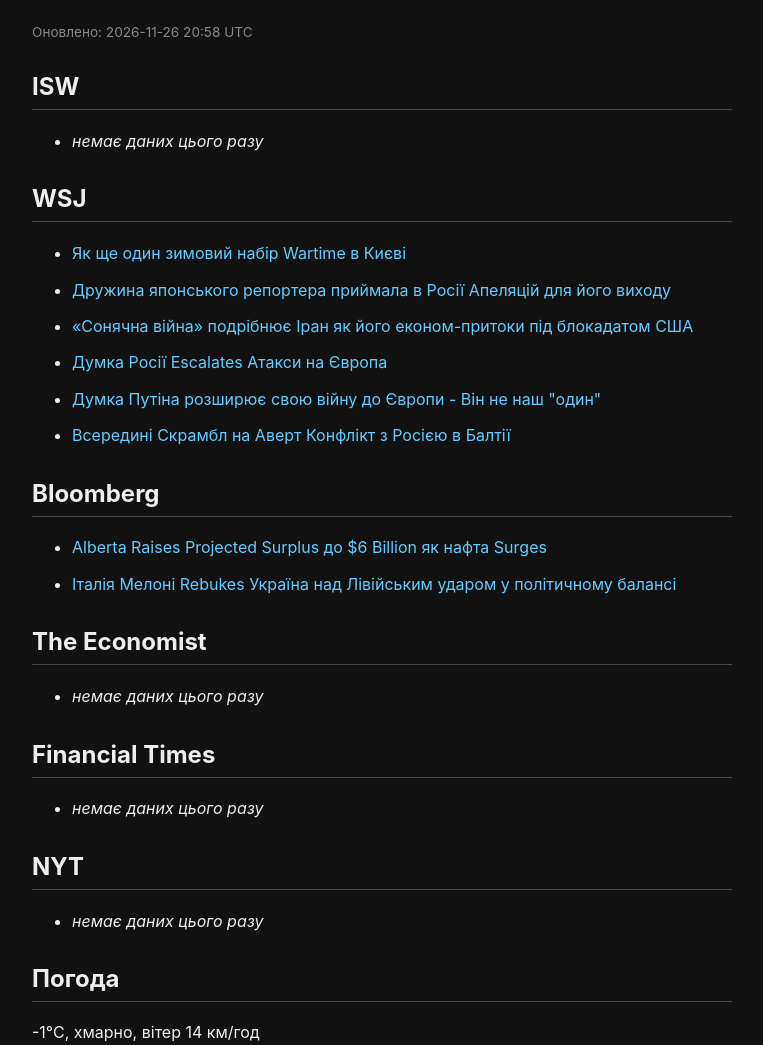
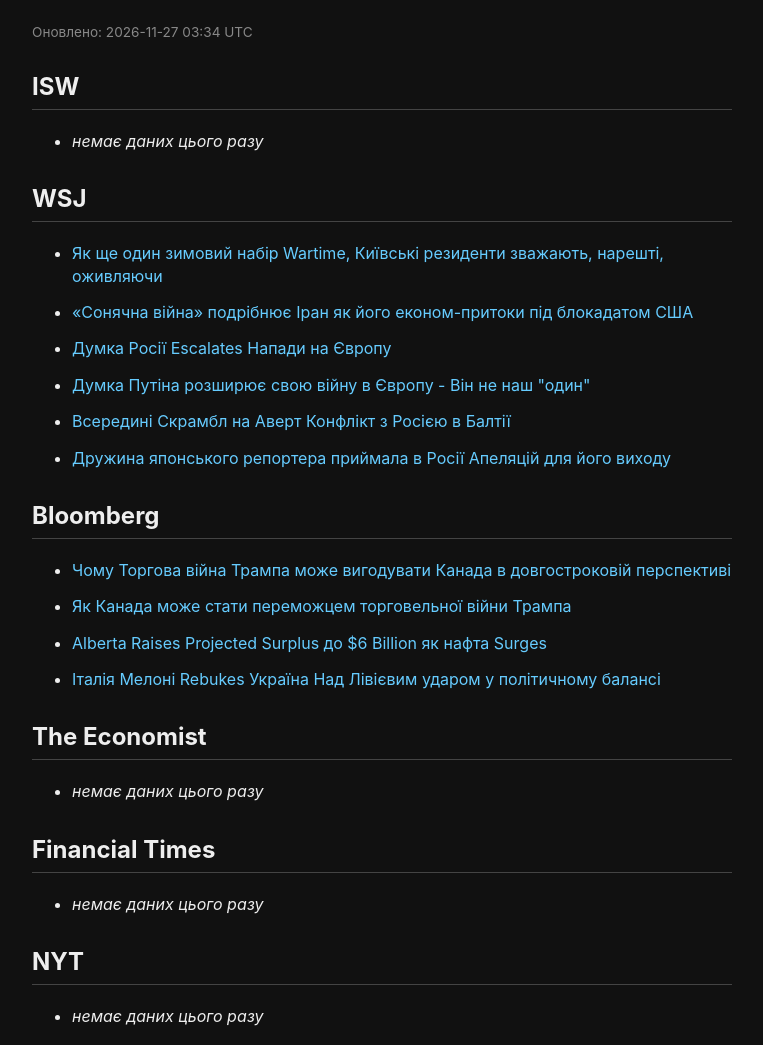
Before and after one commit to zyk59yd6rd-png/zyk59yd6rd-png.github.io, a plain HTML site: page index.html in a window 1280 px wide. Shown: the top 1045 px of the page, without its empty margins (258-1021 px from the left). Drawn offline with Linux system fonts and the light colour scheme.

Commit message:
Update news

```diff
--- a/index.html
+++ b/index.html
@@ -14,24 +14,26 @@
 </style>
 </head>
 <body>
-<p class="updated">Оновлено: 2026-11-26 20:58 UTC</p>
+<p class="updated">Оновлено: 2026-11-27 03:34 UTC</p>
 <h2>ISW</h2>
 <ul>
   <li><em>немає даних цього разу</em></li>
 </ul>
 <h2>WSJ</h2>
 <ul>
-  <li><a href="https://www.wsj.com/world/as-another-wartime-winter-sets-in-kyiv-residents-weigh-finally-leaving-c76357dc?mod=rss_worldnews" target="_blank">Як ще один зимовий набір Wartime в Києві</a></li>
+  <li><a href="https://www.wsj.com/world/as-another-wartime-winter-sets-in-kyiv-residents-weigh-finally-leaving-c76357dc?mod=rss_worldnews" target="_blank">Як ще один зимовий набір Wartime, Київські резиденти зважають, нарешті, оживляючи</a></li>
+  <li><a href="https://www.wsj.com/world/middle-east/a-silent-war-grips-iran-as-its-economy-strains-under-u-s-blockade-36bfa5d4?mod=rss_worldnews" target="_blank">«Сонячна війна» подрібнює Іран як його економ-притоки під блокадатом США</a></li>
+  <li><a href="https://www.wsj.com/opinion/russia-europe-attacks-shadow-war-iiss-report-fcee9238?mod=rss_worldnews" target="_blank">Думка Росії Escalates Напади на Європу</a></li>
+  <li><a href="https://www.wsj.com/opinion/putin-extends-his-war-to-europehes-not-our-friend-175eddc2?mod=rss_worldnews" target="_blank">Думка Путіна розширює свою війну в Європу - Він не наш "один"</a></li>
+  <li><a href="https://www.wsj.com/world/europe/inside-the-scramble-to-avert-conflict-with-russia-in-the-baltic-4ec51b82?mod=rss_worldnews" target="_blank">Всередині Скрамбл на Аверт Конфлікт з Росією в Балтії</a></li>
   <li><a href="https://www.wsj.com/world/wife-of-japanese-reporter-held-in-russia-appeals-for-his-release-74bb1712?mod=rss_worldnews" target="_blank">Дружина японського репортера приймала в Росії Апеляцій для його виходу</a></li>
-  <li><a href="https://www.wsj.com/world/middle-east/a-silent-war-grips-iran-as-its-economy-strains-under-u-s-blockade-36bfa5d4?mod=rss_worldnews" target="_blank">«Сонячна війна» подрібнює Іран як його економ-притоки під блокадатом США</a></li>
-  <li><a href="https://www.wsj.com/opinion/russia-europe-attacks-shadow-war-iiss-report-fcee9238?mod=rss_worldnews" target="_blank">Думка Росії Escalates Атакси на Європа</a></li>
-  <li><a href="https://www.wsj.com/opinion/putin-extends-his-war-to-europehes-not-our-friend-175eddc2?mod=rss_worldnews" target="_blank">Думка Путіна розширює свою війну до Європи - Він не наш "один"</a></li>
-  <li><a href="https://www.wsj.com/world/europe/inside-the-scramble-to-avert-conflict-with-russia-in-the-baltic-4ec51b82?mod=rss_worldnews" target="_blank">Всередині Скрамбл на Аверт Конфлікт з Росією в Балтії</a></li>
 </ul>
 <h2>Bloomberg</h2>
 <ul>
+  <li><a href="https://www.bloomberg.com/news/articles/2026-11-26/why-trump-s-trade-war-may-benefit-canada-in-the-long-run" target="_blank">Чому Торгова війна Трампа може вигодувати Канада в довгостроковій перспективі</a></li>
+  <li><a href="https://www.bloomberg.com/news/videos/2026-11-26/how-canada-may-be-winning-trump-s-trade-war-video" target="_blank">Як Канада може стати переможцем торговельної війни Трампа</a></li>
   <li><a href="https://www.bloomberg.com/news/articles/2026-11-26/alberta-raises-projected-surplus-to-6-billion-as-oil-surges" target="_blank">Alberta Raises Projected Surplus до $6 Billion як нафта Surges</a></li>
-  <li><a href="https://www.bloomberg.com/news/articles/2026-11-26/italy-s-meloni-rebukes-ukraine-over-libya-strike-in-political-balancing-act" target="_blank">Італія Мелоні Rebukes Україна над Лівійським ударом у політичному балансі</a></li>
+  <li><a href="https://www.bloomberg.com/news/articles/2026-11-26/italy-s-meloni-rebukes-ukraine-over-libya-strike-in-political-balancing-act" target="_blank">Італія Мелоні Rebukes Україна Над Лівієвим ударом у політичному балансі</a></li>
 </ul>
 <h2>The Economist</h2>
 <ul>
@@ -46,7 +48,7 @@
   <li><em>немає даних цього разу</em></li>
 </ul>
 <h2>Погода</h2>
-<p>-1°C, хмарно, вітер 14 км/год</p>
+<p>-2°C, сніг, вітер 15 км/год</p>
 <p class="updated" style="margin-top:40px;">@IQAI01</p>
 </body>
 </html>
```
